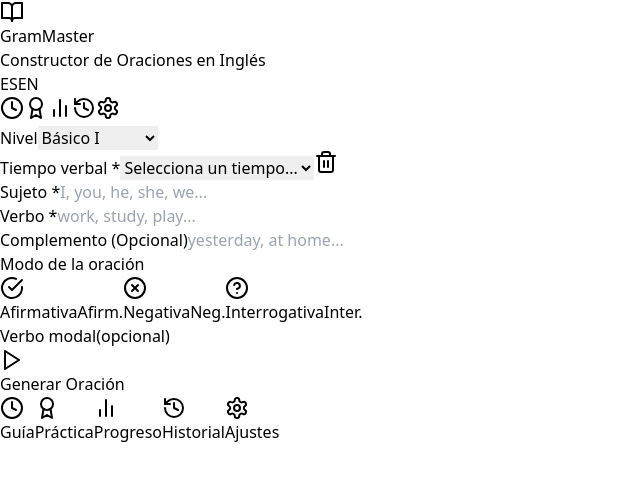
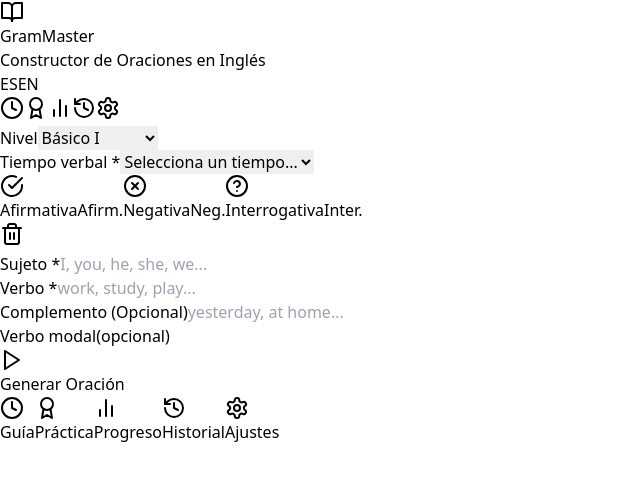
Before and after one commit to Moncholate/GramMaster, a React (Vite) app: page / in a window 1280 px wide. Shown: the top 480 px of the page, without its empty margins (0-640 px from the left). Built offline with nearby package versions, Linux system fonts and the light colour scheme.

Commit message:
ui: move mode selector inline with tense row

```diff
--- a/src/App.jsx
+++ b/src/App.jsx
@@ -2620,6 +2620,29 @@
                   {language === 'es' ? 'no aplica con modal' : 'not used with modal'}
                 </span>
               )}
+
+              <div className="w-px h-5 bg-gray-200 shrink-0" />
+
+              <div className="flex rounded-lg border border-gray-200 overflow-hidden shrink-0">
+                {modes.map((mode) => (
+                  <button
+                    key={mode.id}
+                    onClick={() => setSelectedMode(mode.id)}
+                    className={`flex items-center gap-1.5 px-3 py-1.5 text-xs font-medium transition-all border-r last:border-r-0 border-gray-200 ${
+                      selectedMode === mode.id ? mode.activeClasses : 'bg-white text-gray-500 hover:bg-gray-50'
+                    }`}
+                  >
+                    {mode.id === 'affirmative' ? <CheckCircle className="w-3.5 h-3.5 shrink-0" /> : mode.id === 'negative' ? <XCircle className="w-3.5 h-3.5 shrink-0" /> : <HelpCircle className="w-3.5 h-3.5 shrink-0" />}
+                    <span className="hidden sm:inline">
+                      {mode.id === 'affirmative' ? t.affirmative : mode.id === 'negative' ? t.negative : t.interrogative}
+                    </span>
+                    <span className="sm:hidden">
+                      {mode.id === 'affirmative' ? (language === 'es' ? 'Afirm.' : 'Affirm.') : mode.id === 'negative' ? (language === 'es' ? 'Neg.' : 'Neg.') : (language === 'es' ? 'Inter.' : 'Inter.')}
+                    </span>
+                  </button>
+                ))}
+              </div>
+
               <button
                 onClick={resetForm}
                 title={language === 'es' ? 'Limpiar todo' : 'Clear all'}
@@ -2795,31 +2818,8 @@
             </div>
           </div>
 
-          {/* Modo de oración */}
+          {/* WH Questions */}
           <div>
-            <div className="flex items-center gap-3">
-              <label className="text-xs font-semibold text-gray-500 tracking-wide uppercase shrink-0">{t.mode}</label>
-              <div className="flex rounded-lg border border-gray-200 overflow-hidden">
-                {modes.map((mode) => (
-                  <button
-                    key={mode.id}
-                    onClick={() => setSelectedMode(mode.id)}
-                    className={`flex items-center gap-1.5 px-3 py-1.5 text-xs font-medium transition-all border-r last:border-r-0 border-gray-200 ${
-                      selectedMode === mode.id ? mode.activeClasses : 'bg-white text-gray-500 hover:bg-gray-50'
-                    }`}
-                  >
-                    {mode.id === 'affirmative' ? <CheckCircle className="w-3.5 h-3.5 shrink-0" /> : mode.id === 'negative' ? <XCircle className="w-3.5 h-3.5 shrink-0" /> : <HelpCircle className="w-3.5 h-3.5 shrink-0" />}
-                    <span className="hidden sm:inline">
-                      {mode.id === 'affirmative' ? t.affirmative : mode.id === 'negative' ? t.negative : t.interrogative}
-                    </span>
-                    <span className="sm:hidden">
-                      {mode.id === 'affirmative' ? (language === 'es' ? 'Afirm.' : 'Affirm.') : mode.id === 'negative' ? (language === 'es' ? 'Neg.' : 'Neg.') : (language === 'es' ? 'Inter.' : 'Inter.')}
-                    </span>
-                  </button>
-                ))}
-              </div>
-            </div>
-
             {/* WH Questions - solo visible en modo interrogativo */}
             {selectedMode === 'interrogative' && (
               <div className="mt-4 pt-4 border-t border-gray-200">
```
